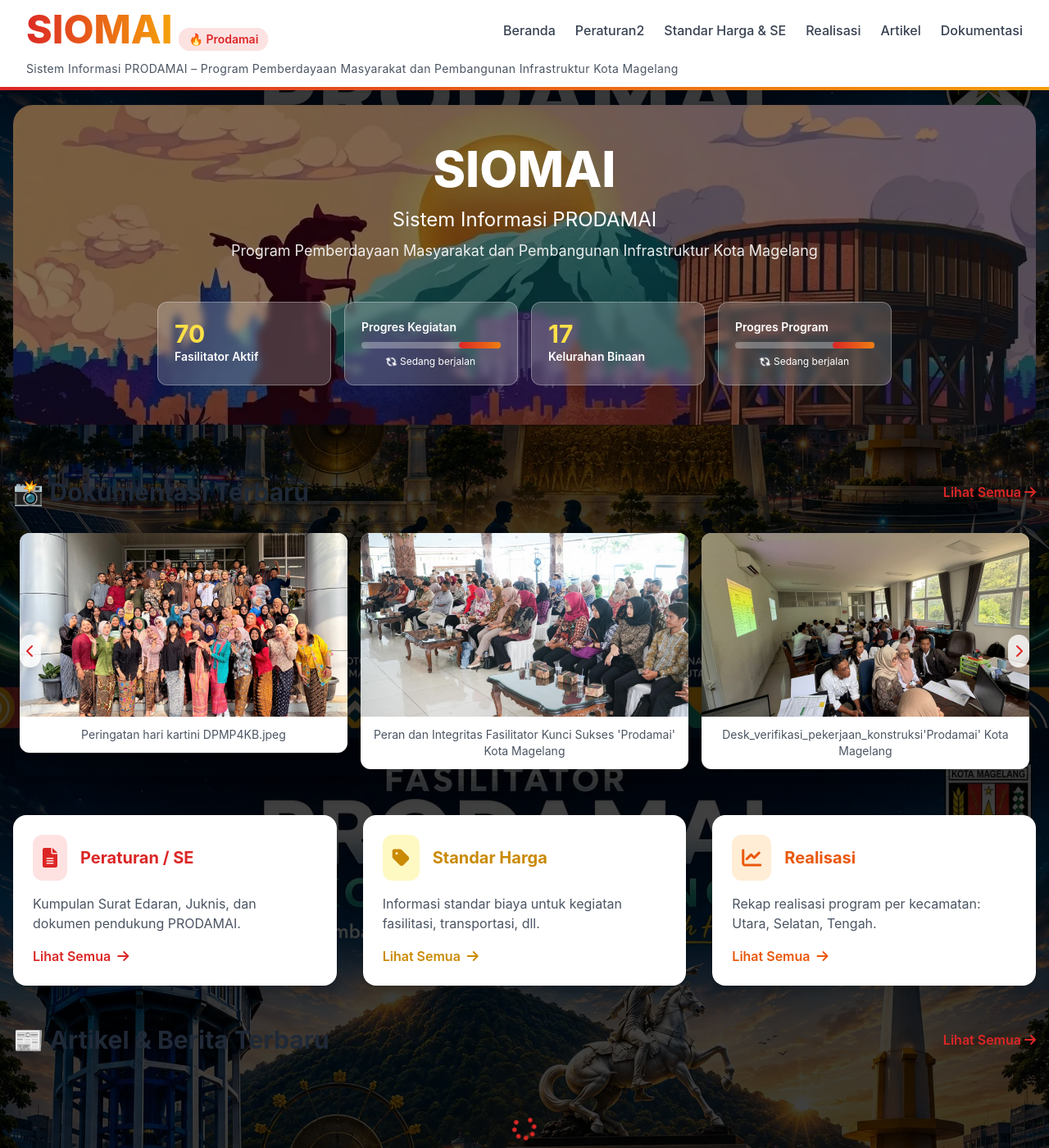
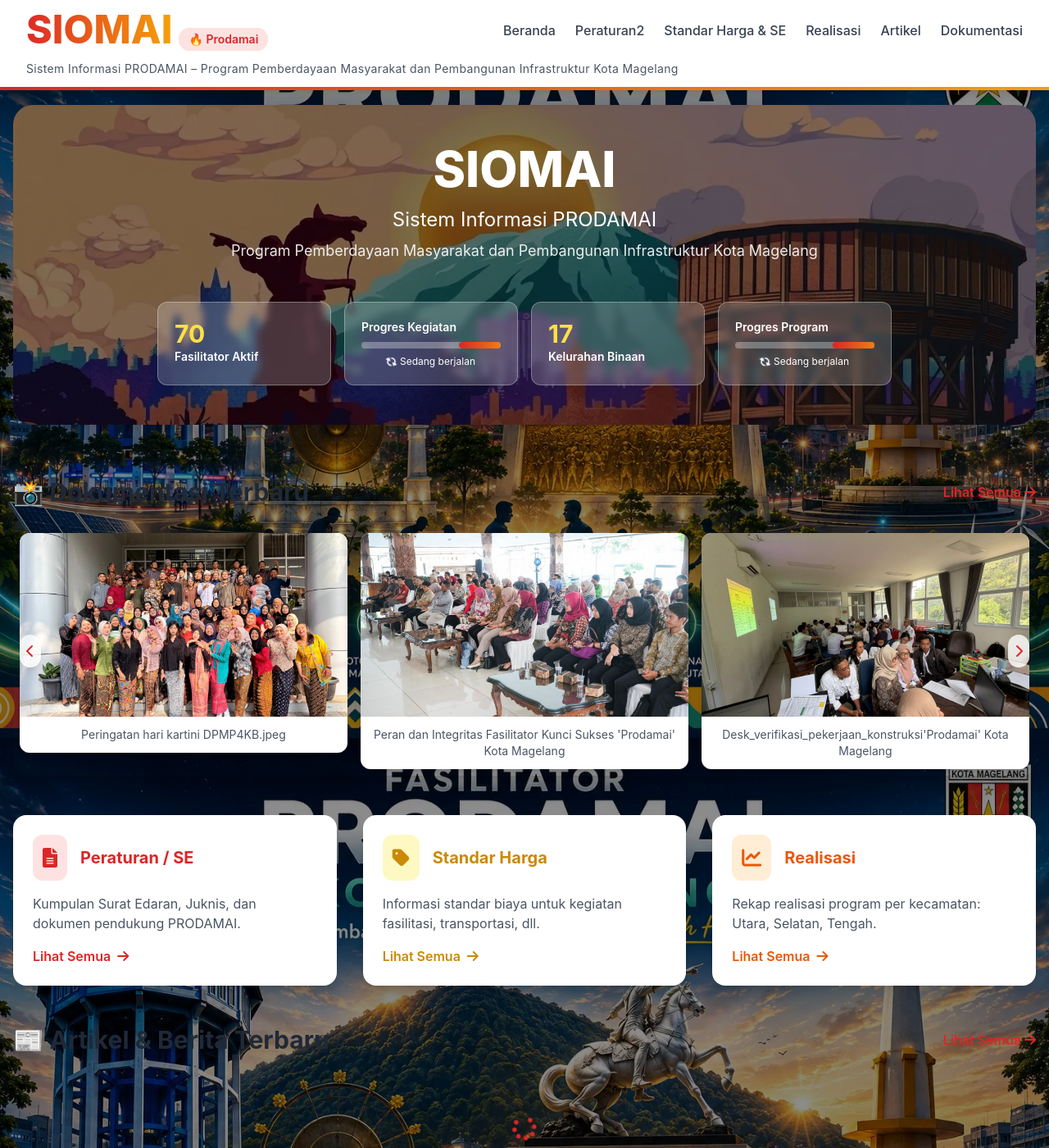
Before and after one commit to fasilitatormgl/siomai, a Jekyll site: the page built from index.html, in a window 1280 px wide and 1400 px high. Shown: the whole window at 82% size. Built offline with Jekyll 4.4.1, drawn with Linux system fonts in a browser that asks for light colours; nearby versions of some CDN libraries; comment, search, counter and statistics services are not loaded.

```diff
--- a/index.html
+++ b/index.html
@@ -260,7 +260,7 @@
           Semakin mendekati 0.1, akan semakin terang (gambar makin terlihat).
         */
         background:
-            linear-gradient(rgba(0, 0, 0, 0.75), rgba(0, 0, 0, 0.75)),
+            linear-gradient(rgba(0, 0, 0, 0.45), rgba(0, 0, 0, 0.45)),
             url('{{ site.baseurl }}/assets/images/bg-global.webp'); /* Ganti dengan gambar background web Anda */
 
         background-size: cover;
```
